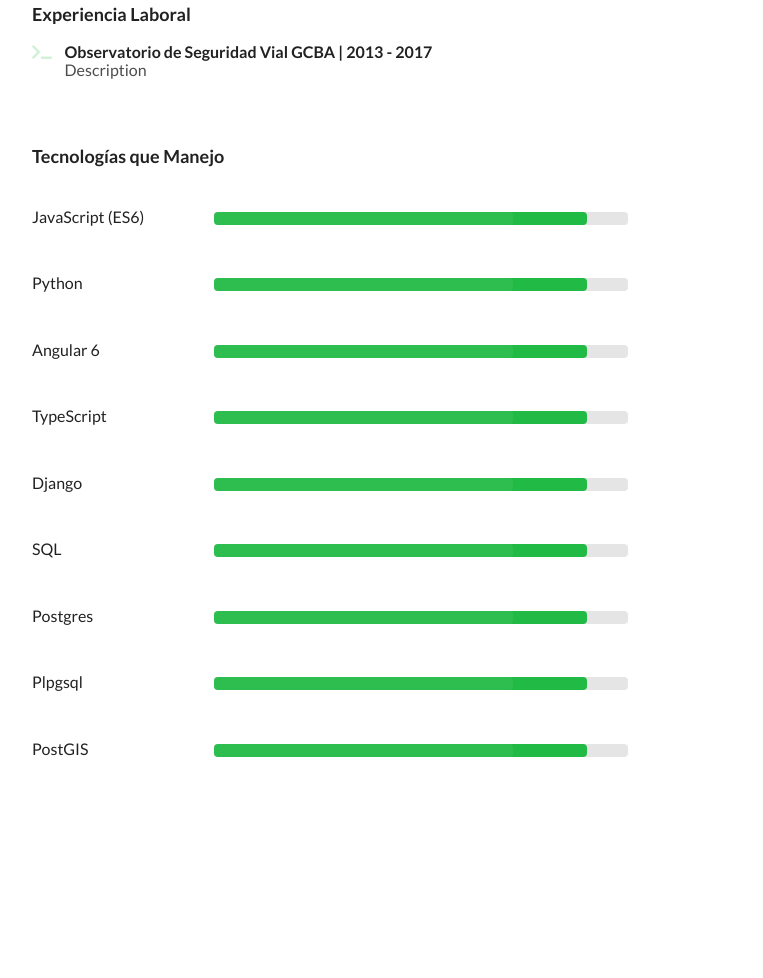
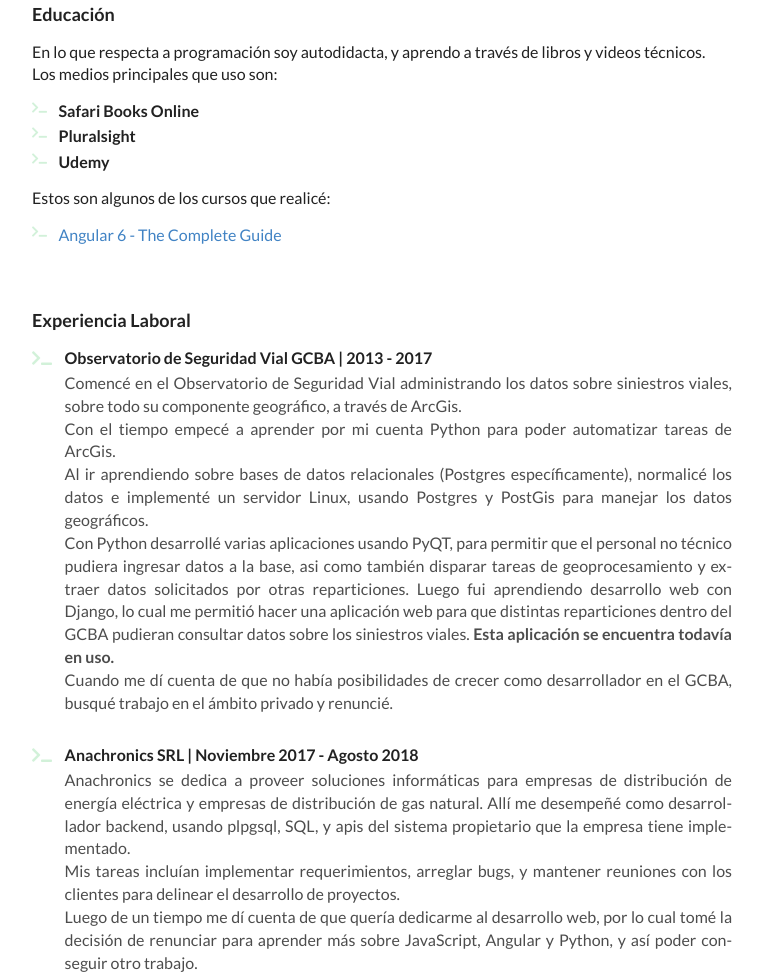
Before and after one commit to IvanBodnar/ivanbodnar.github.io, a website: page index.html in a window 1280 px wide. Shown: the part 360-1338 px from the top of the page, without its empty margins (258-1021 px from the left). Before the commit the page ends 1150 px from the top, so only its background shows below. Drawn offline with Linux system fonts and the light colour scheme.

Commit message:
Agregados items en experiencia laboral y apartado educación - Arreglos menores en main.css

```diff
--- a/css/main.css
+++ b/css/main.css
@@ -10,3 +10,11 @@
 .bar {
     margin-top: 6px;
 }
+
+.description {
+    margin-top: 5px;
+}
+
+i.terminal.small.icon {
+    margin-top: 5px;
+}
--- a/index.html
+++ b/index.html
@@ -30,15 +30,103 @@
         </p>
         <br>
 
+        <h3>Educación</h3>
+        <p>
+            En lo que respecta a programación soy autodidacta, y aprendo a través de libros y
+            videos técnicos. <br>
+            Los medios principales que uso son:
+        </p>
+        <!--Sites list-->
+        <div class="ui list">
+            <div class="item">
+                <i class="terminal small green icon"></i>
+                <div class="content">
+                    <div class="header">Safari Books Online</div>
+                </div>
+            </div>
+            <div class="item">
+                <i class="terminal small green icon"></i>
+                <div class="content">
+                    <div class="header">Pluralsight</div>
+                </div>
+            </div>
+            <div class="item">
+                <i class="terminal small green icon"></i>
+                <div class="content">
+                    <div class="header">Udemy</div>
+                </div>
+            </div>
+        </div>
+        <!--Sites list end-->
+        <p>Estos son algunos de los cursos que realicé:</p>
+        <!--Cursos list-->
+        <div class="ui list">
+            <div class="item">
+                <i class="terminal small green icon"></i>
+                <div class="content">
+                    <a href="https://www.udemy.com/the-complete-guide-to-angular-2/" target="_blank">
+                        Angular 6 - The Complete Guide
+                    </a>
+                </div>
+            </div>
+        </div>
+        <!--Cursos list end-->
+        <br>
+
         <h3>Experiencia Laboral</h3>
         <div class="ui list">
+
+            <!--Experiencia item-->
             <div class="item">
                 <i class="terminal green icon"></i>
                 <div class="content">
                     <div class="header">Observatorio de Seguridad Vial GCBA | 2013 - 2017</div>
-                    <div class="description">Description</div>
+                    <div class="description">
+                        <p>
+                            Comencé en el Observatorio de Seguridad Vial administrando los datos
+                            sobre siniestros viales, sobre todo su componente geográfico, a través
+                            de ArcGis.<br>
+                            Con el tiempo empecé a aprender por mi cuenta Python para poder automatizar
+                            tareas de ArcGis. <br>
+                            Al ir aprendiendo sobre bases de datos relacionales (Postgres específicamente),
+                            normalicé los datos e implementé un servidor Linux, usando Postgres y PostGis para
+                            manejar los datos geográficos. <br>
+                            Con Python desarrollé varias aplicaciones usando PyQT, para permitir que el personal
+                            no técnico pudiera ingresar datos a la base, asi como también disparar tareas de
+                            geoprocesamiento y extraer datos solicitados por otras reparticiones.
+                            Luego fui aprendiendo desarrollo web con Django, lo cual me permitió hacer una aplicación
+                            web para que distintas reparticiones dentro del GCBA pudieran consultar datos sobre
+                            los siniestros viales. <b>Esta aplicación se encuentra todavía en uso.</b><br>
+                            Cuando me dí cuenta de que no había posibilidades de crecer como desarrollador en
+                            el GCBA, busqué trabajo en el ámbito privado y renuncié.
+                        </p>
+                    </div>
                 </div>
             </div>
+            <br>
+
+            <!--Experiencia item-->
+            <div class="item">
+                <i class="terminal green icon"></i>
+                <div class="content">
+                    <div class="header">Anachronics SRL | Noviembre 2017 - Agosto 2018</div>
+                    <div class="description">
+                        <p>
+                            Anachronics se dedica a proveer soluciones informáticas para empresas de distribución
+                            de energía eléctrica y empresas de distribución de gas natural.
+                            Allí me desempeñé como desarrollador backend, usando plpgsql, SQL, y
+                            apis del sistema propietario que la empresa tiene implementado. <br>
+                            Mis tareas incluían implementar requerimientos, arreglar bugs,
+                            y mantener reuniones con los clientes para delinear el desarrollo de
+                            proyectos. <br>
+                            Luego de un tiempo me dí cuenta de que quería dedicarme al desarrollo web,
+                            por lo cual tomé la decisión de renunciar para aprender más sobre JavaScript,
+                            Angular y Python, y así poder conseguir otro trabajo.
+                        </p>
+                    </div>
+                </div>
+            </div>
+
         </div>
         <br>
 
```
